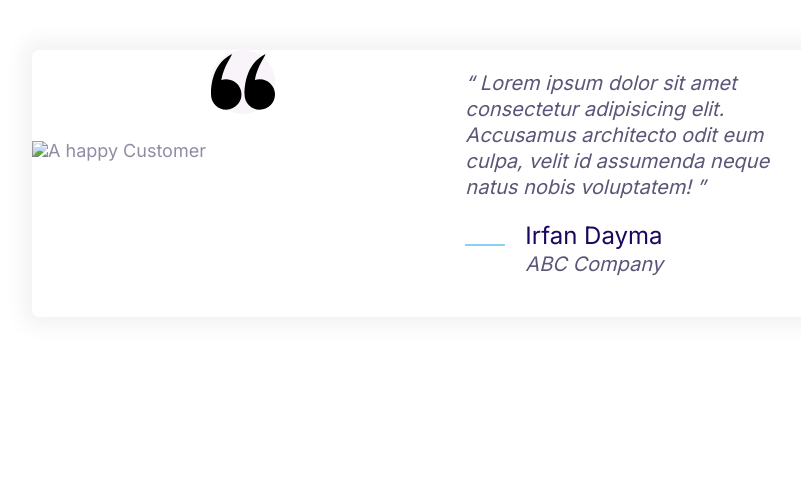
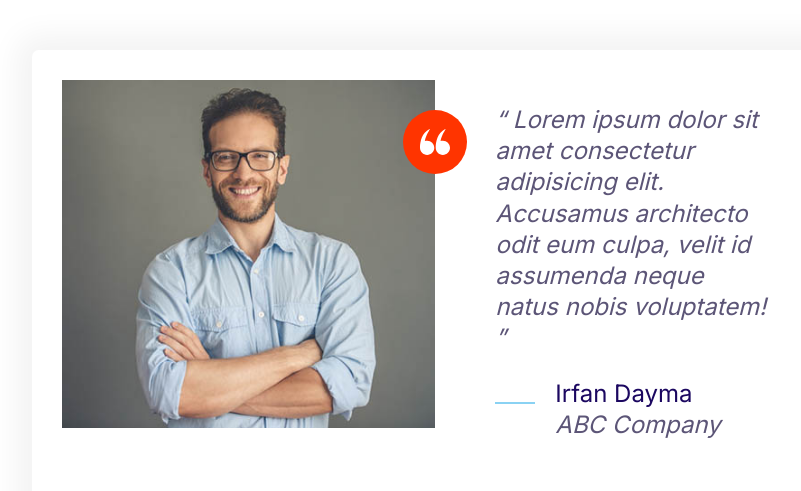
Before and after one commit to RukhsarDayma/Pest-Terminator, a plain HTML site: page index.html in a window 1280 px wide. Shown: the whole page, without its empty margins (18-819 px from the left). Drawn offline with Linux system fonts and the light colour scheme.

Commit message:
implementing testimonials.

```diff
--- a/css/style.css
+++ b/css/style.css
@@ -143,8 +143,15 @@ a {
   width: 40px;
   height: 40px;
 }
+.icon--small {
+  width: 30px;
+  height: 30px;
+}
 .icon--primary {
   fill: var(--color-primary);
+}
+.icon--white {
+  fill: #fff;
 }
 .icon-container {
   background: #f9f3fa;
@@ -154,6 +161,9 @@ a {
   display: inline-flex;
   justify-content: center;
   align-items: center;
+}
+.icon-container--accent {
+  background: var(--color-accent);
 }
 
 /* Buttons */
@@ -243,7 +253,7 @@ a {
 /*Cards*/
 .card {
   border-radius: 7px;
-  box-shadow: 0 0 20px 10px #f3f3f3;
+  box-shadow: 0 0 30px 15px #f3f3f3;
   overflow: hidden;
 }
 .card__header,
@@ -378,3 +388,29 @@ a {
     grid-template-columns: repeat(3, 1fr);
   }
 }
+/*Testimonials*/
+.testimonial {
+  padding: 3rem;
+  overflow: visible;
+}
+.testimonial__image {
+  position: relative;
+}
+.testimonial__image > img {
+  width: 100%;
+}
+.testimonial__image > .icon-container {
+  position: absolute;
+  top: 3rem;
+  right: -32px;
+}
+
+@media screen and (min-width: 786px) {
+  .testimonial .quote,
+  .testimonial .quote__author {
+    font-size: 2.4rem;
+  }
+  .testimonial .quote {
+    margin-left: 6rem;
+  }
+}
```
Also changed, not shown: images/testimonial.jpg (added).
